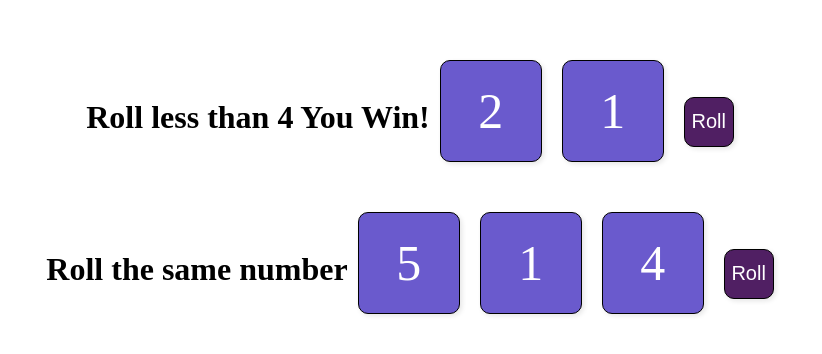
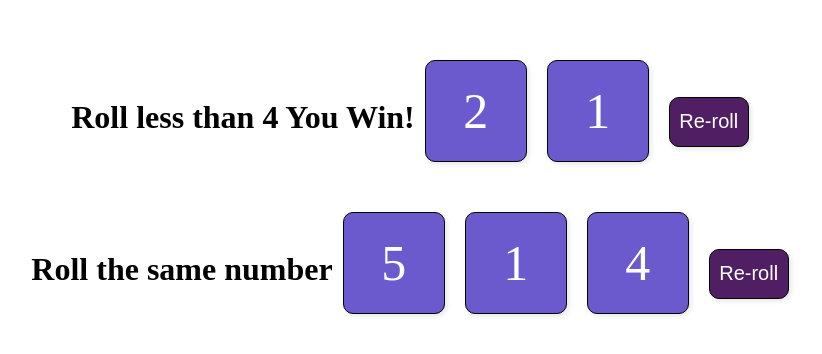
Before and after one commit to theriakhurana/Learning-React, a React (Create React App) app: page / in a window 1280 px wide. Shown: the part 246-600 px from the top of the page, without its empty margins (225-1047 px from the left). Built offline with nearby package versions, Linux system fonts and the light colour scheme.

Commit message:
passing function that updates state

```diff
--- /dev/null
+++ b/src/Button.css
@@ -0,0 +1,15 @@
+.Button{
+  display: inline-block;
+    width: 80px;
+    height: 50px;
+    border: 1px solid black;
+    margin: 0 10px;
+    font-size: 20px;
+    text-align: center;
+    color: white;
+    background-color: rgb(80, 31, 99);
+    border-radius: 10px;
+    box-shadow: 2px 2px 5px rgba(0,0,0,0.1);
+    cursor: pointer;
+    transition: transform 0.3s;
+}
--- /dev/null
+++ b/src/Button.jsx
@@ -0,0 +1,7 @@
+import "./Button.css";
+
+export default function Button({ text, click }) {
+  return (
+    <button className="Button" onClick={click}>{text}</button>
+  );
+};
--- a/src/LuckyN.jsx
+++ b/src/LuckyN.jsx
@@ -1,6 +1,7 @@
 import { useState } from "react";
 import { getRolls, sum } from "./utils";
 import Dice from "./Dice";
+import Button from "./Button";
 import "./die.css";
 
 //props: num, goal
@@ -16,7 +17,7 @@ export default function LuckyN({ title= "Dice Game", numDice = 2, winCheck }) {
       <h1>{title} {isWinner && "You Win!"}</h1>
       <Dice dice={dice} />
       {/* state flows down as props */}
-      <button onClick={roll}>Roll</button>
+      <Button click= {roll} text = "Re-roll" />
     </main>
   );
 }
--- a/src/die.css
+++ b/src/die.css
@@ -29,19 +29,3 @@
     align-items:baseline;
     justify-content: center;
 }
-
-.LuckyN button{
-    display: inline-block;
-    width: 50px;
-    height: 50px;
-    border: 1px solid black;
-    margin: 0 10px;
-    font-size: 20px;
-    text-align: center;
-    color: white;
-    background-color: rgb(80, 31, 99);
-    border-radius: 10px;
-    box-shadow: 2px 2px 5px rgba(0,0,0,0.1);
-    cursor: pointer;
-    transition: transform 0.3s;
-}
```
